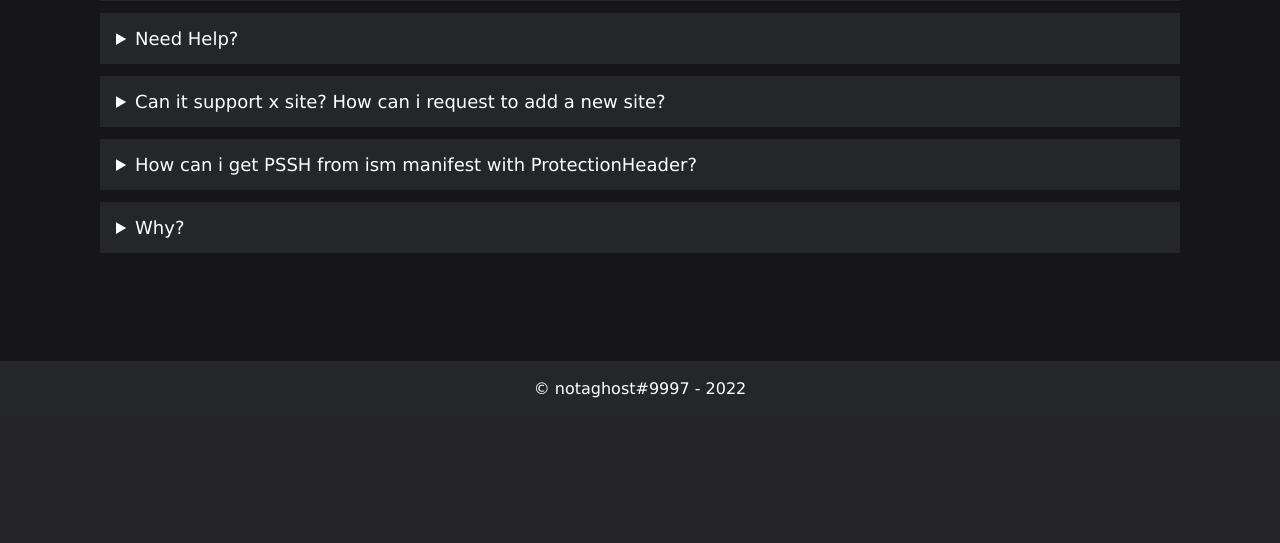
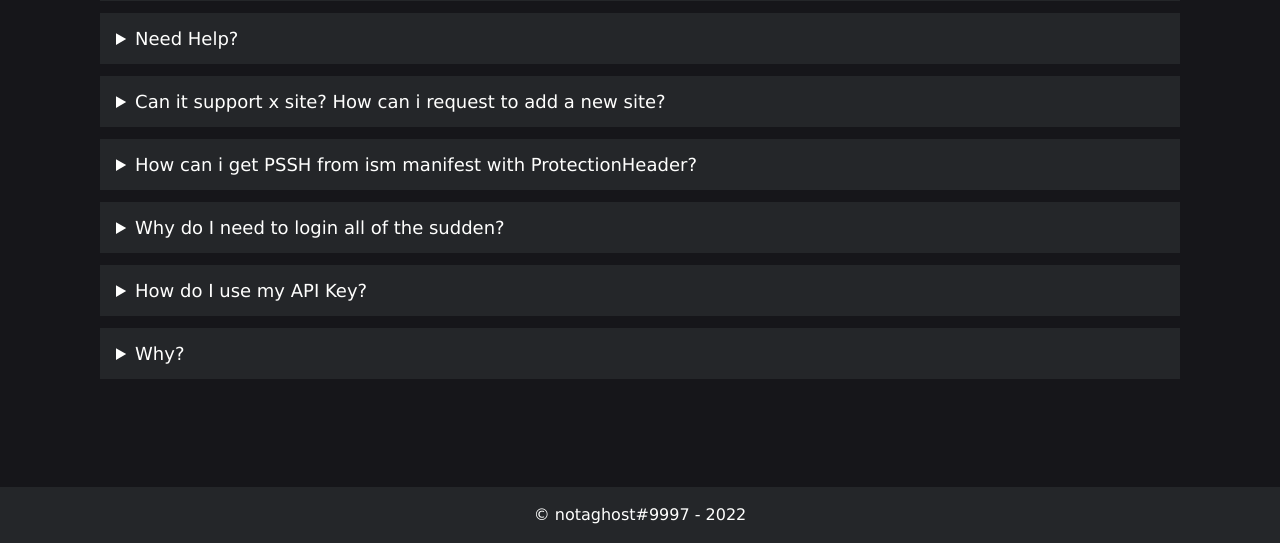
Before and after one commit to GetWVKeys/getwvkeys, a Flask app: page /faq in a window 1280 px wide. Shown: the part 577-1120 px from the top of the page. Before the commit the page ends 975 px from the top, so only its background shows below. Run offline with Flask 2, Linux system fonts and the light colour scheme; some libraries are stand-ins or nearby versions.

Commit message:
Update FAQ
+ Add login and api key questions
+ Update wrong pssh answer cause it sounded kind of confusing

```diff
--- a/templates/faq.html
+++ b/templates/faq.html
@@ -31,7 +31,7 @@
       <summary>What does 'Wrong PSSH' means?</summary>
       <div>
         <p>
-          Your PSSH is wrong. validate your PSSH here first on
+          Your PSSH is wrong. validate your PSSH first on
           https://integration.widevine.com/diagnostics under "View Widevine
           PSSH"
         </p>
@@ -73,6 +73,18 @@
       </div>
     </details>
     <details class="question">
+      <summary>Why do I need to login all of the sudden?</summary>
+      <div>
+        <p>Too much abuse</p>
+      </div>
+    </details>
+    <details class="question">
+      <summary>How do I use my API Key?</summary>
+      <div>
+        <p>X-API-Key header</p>
+      </div>
+    </details>
+    <details class="question">
       <summary>Why?</summary>
       <div>
         <p>Leaked</p>
```
